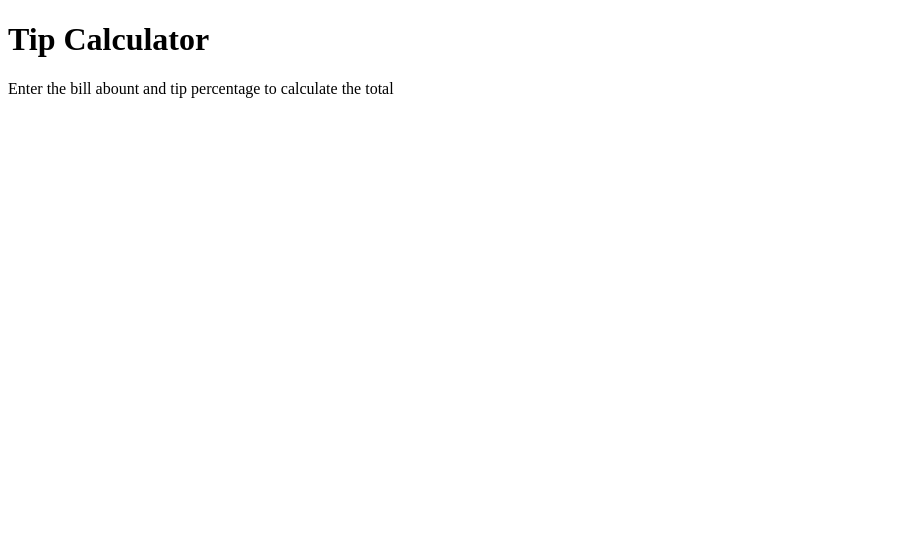
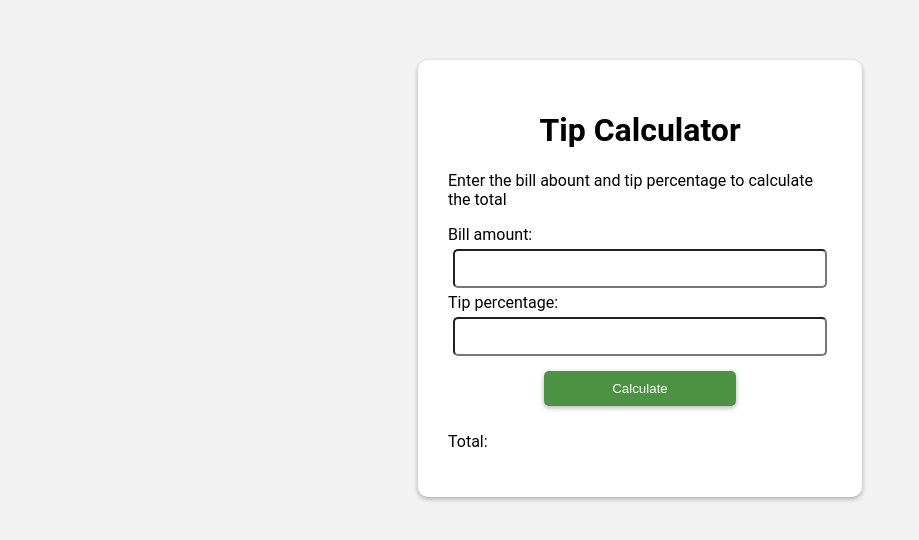
Before and after one commit to ning3n/tipCalculator, a plain HTML site: page index.html in a window 1280 px wide. Shown: the whole page, without its empty margins (0-919 px from the left). Drawn offline with Linux system fonts and the light colour scheme.

Commit message:
HTML and CSS setup done

```diff
--- a/index.html
+++ b/index.html
@@ -10,6 +10,14 @@
     <div class="container">
         <h1>Tip Calculator</h1>
         <p>Enter the bill abount and tip percentage to calculate the total</p>
+        <div class="form">
+            <label for="bill">Bill amount:</label>
+            <input type="text" name="bill" id="bill">
+            <label for="tip">Tip percentage:</label>
+            <input type="text" name="tip" id="tip">
+            <button>Calculate</button>
+            <p>Total: </p>
+        </div>
     </div>
     <script src="script.js"></script>
 </body>
--- a/style.css
+++ b/style.css
@@ -0,0 +1,47 @@
+body{
+    padding: 0;
+    margin: 0;
+    font-family: 'Roboto', sans-serif;
+    background-color: #f2f2f2;
+}
+
+.container{
+    background-color: white;
+    width: 30%;
+    margin: 60px auto;
+    padding: 30px;
+    border-radius: 10px;
+    box-shadow: 0 2px 5px rgba(0,0,0,.3);
+}
+
+h1{
+    text-align: center;
+}
+
+.form{
+    display: flex;
+    flex-direction: column;
+}
+
+input{
+    padding: 10px;
+    margin: 5px;
+    border-radius: 5px;
+}
+
+button{
+    width: 50%;
+    margin: 10px auto;
+    padding: 10px;
+    cursor: pointer;
+    background-color: rgba(63, 139, 53, 0.933);
+    border: none;
+    border-radius: 5px;
+    box-shadow: 0 2px 5px rgba(0,0,0,.3);
+    color: white;
+    transition: all ease .3s;
+}
+
+button:hover{
+    background-color: rgba(54, 105, 47, 0.933);
+}
```
